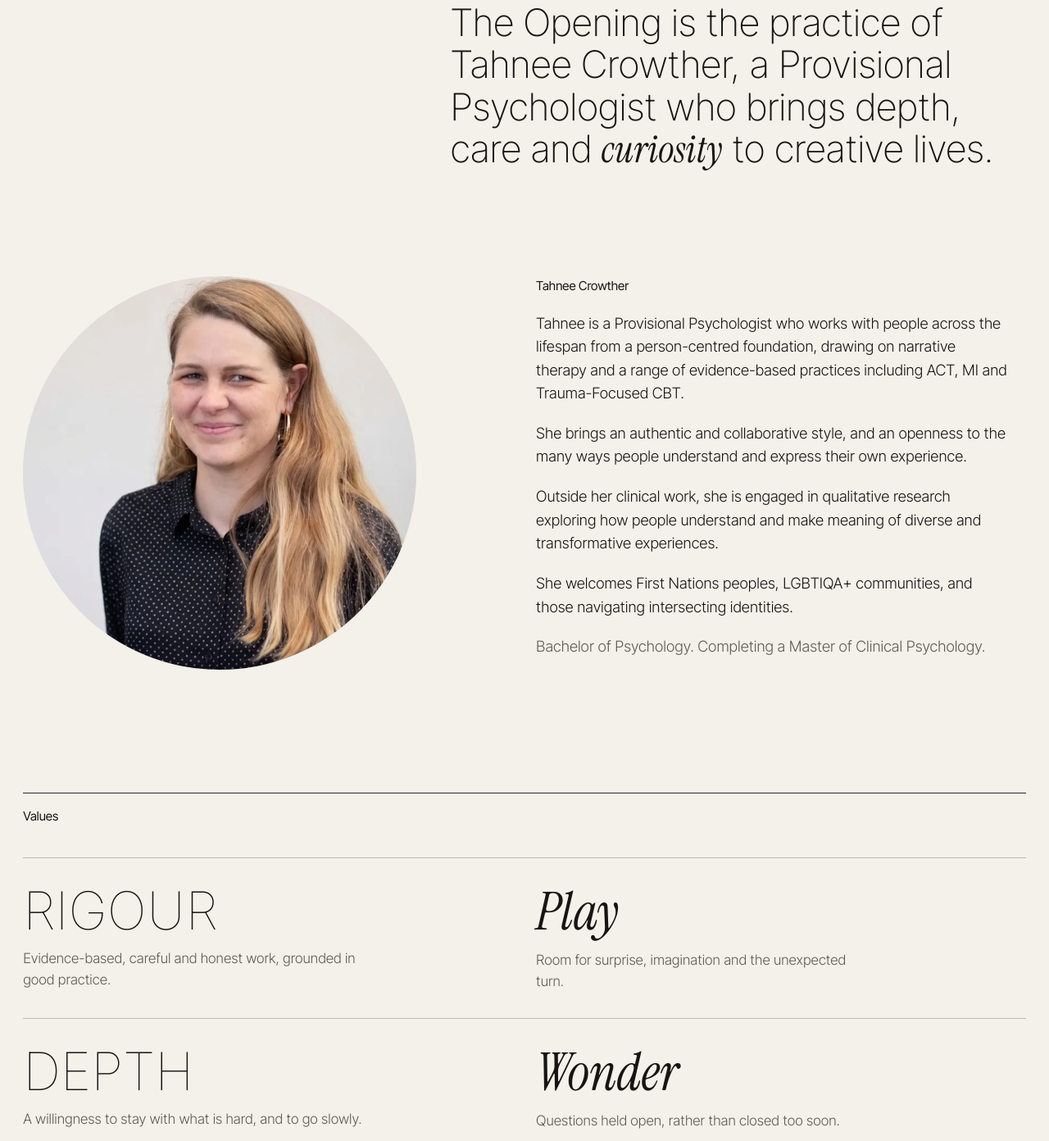
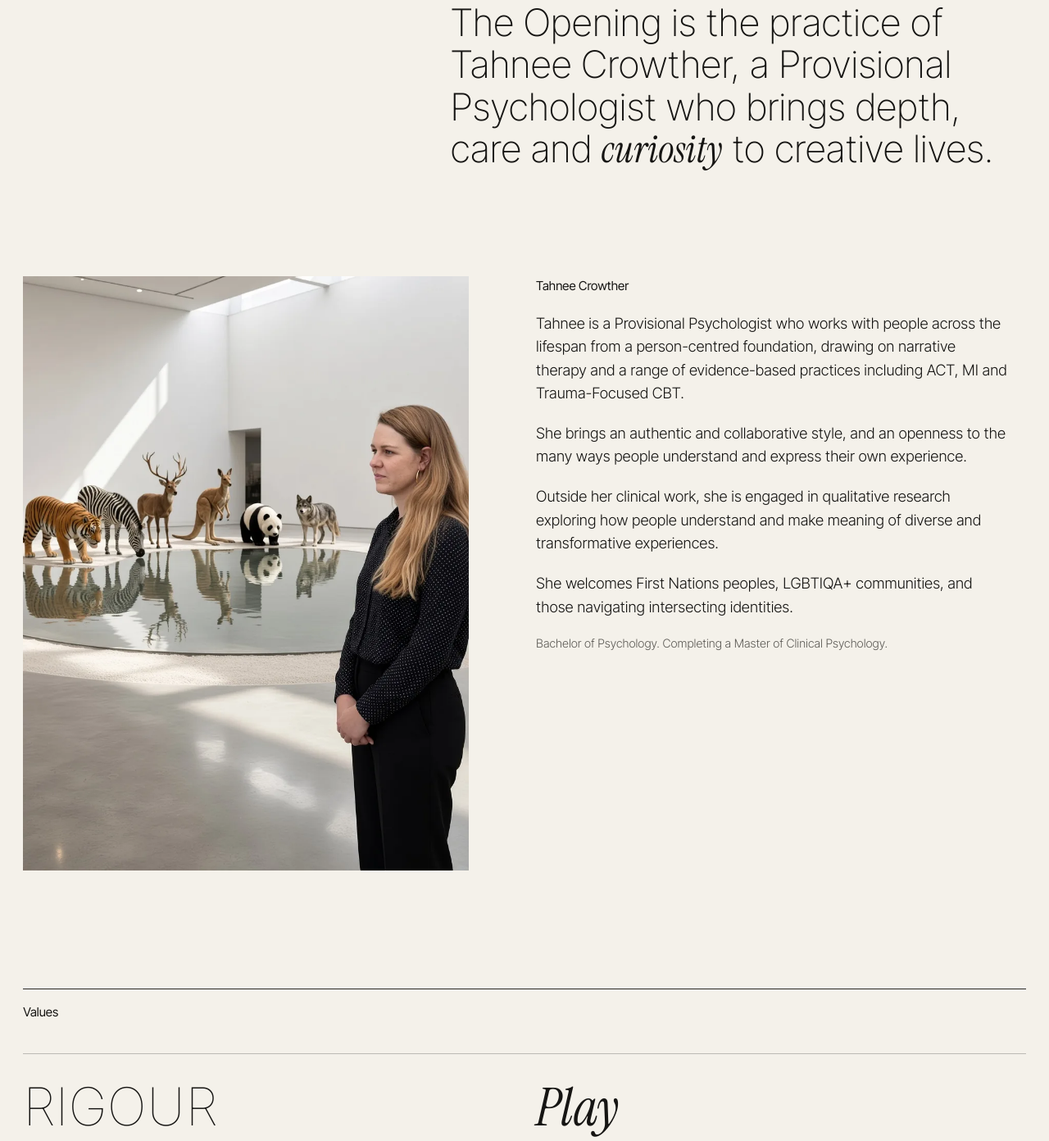
Before and after one commit to Tradd-Horne/the-opening, a Django app: template core/templates/core/practice.html in a window 1280 px wide. Shown: the part 417-1809 px from the top of the page at 82% size. Run offline with Django 4.2, Linux system fonts and the light colour scheme; the template is opened without the code that fills it, so the values that code supplies are empty.

Commit message:
GOMA portrait options (Grok edit of Tahnee's photo), WorkCover kept low-key, no NDIS

```diff
--- a/core/static/core/css/main.css
+++ b/core/static/core/css/main.css
@@ -106,6 +106,9 @@ section { padding: 0 var(--gutter); }
 .js .disc img { transform: scale(1.12); }
 .js .disc.is-in img { transform: scale(1); }
 .disc-lg { width: min(100%, 30rem); }
+.portrait { margin: 0; width: min(100%, 34rem); }
+.portrait img { width: 100%; height: auto; }
+.prose .small { font-size: .9rem; margin-top: 1.2rem; }
 
 /* Circle of letters (Oxman "ENTER LAB") */
 .orbit-wrap { padding-bottom: clamp(4rem, 10vw, 8rem); }
--- a/core/templates/core/contact.html
+++ b/core/templates/core/contact.html
@@ -20,7 +20,7 @@
 
   <div class="you-panel" id="p-self">
     <h2>Let’s talk</h2>
-    <p>Send a short note about what brings you here. Tahnee will reply to arrange a time.</p>
+    <p>Send a short note about what brings you here. Tahnee will reply to arrange a time. Private and WorkCover clients are welcome.</p>
     <a class="enter" href="mailto:contact@theopening.com.au?subject=Therapy%20enquiry">contact@theopening.com.au</a>
     <a class="enter" href="tel:+61485047037">0485 047 037</a>
   </div>
--- a/core/templates/core/practice.html
+++ b/core/templates/core/practice.html
@@ -15,7 +15,7 @@
 </section>
 
 <section class="person">
-  <figure class="disc disc-lg" data-reveal><img src="{% static 'core/images/tahnee-sq.webp' %}" alt="Tahnee Crowther, Provisional Psychologist" width="720" height="720" loading="lazy" decoding="async"></figure>
+  <figure class="portrait" data-reveal><img src="{% static 'core/images/tahnee-goma-a2.webp' %}" alt="Tahnee Crowther, Provisional Psychologist, in a gallery" width="864" height="1152" loading="lazy" decoding="async"></figure>
   <div class="prose" data-reveal>
     <h2 class="label">Tahnee Crowther</h2>
     <p>Tahnee is a Provisional Psychologist who works with people across the lifespan from a person-centred
--- a/core/templates/core/work.html
+++ b/core/templates/core/work.html
@@ -28,6 +28,7 @@
         <li>Creative blocks</li><li>Patterns that repeat</li><li>Feelings held back</li>
         <li>Identity &amp; meaning</li><li>Transformative experiences</li><li>Trauma</li>
       </ul>
+      <p class="small">Private clients and WorkCover.</p>
     </div>
   </div>
 </section>
```
Also changed, not shown: core/static/core/images/tahnee-goma-a2.webp (added), core/static/core/images/tahnee-goma-c2.webp (added), core/static/core/images/tahnee-goma-c3.webp (added), core/static/core/images/tahnee-sq.webp (deleted).
